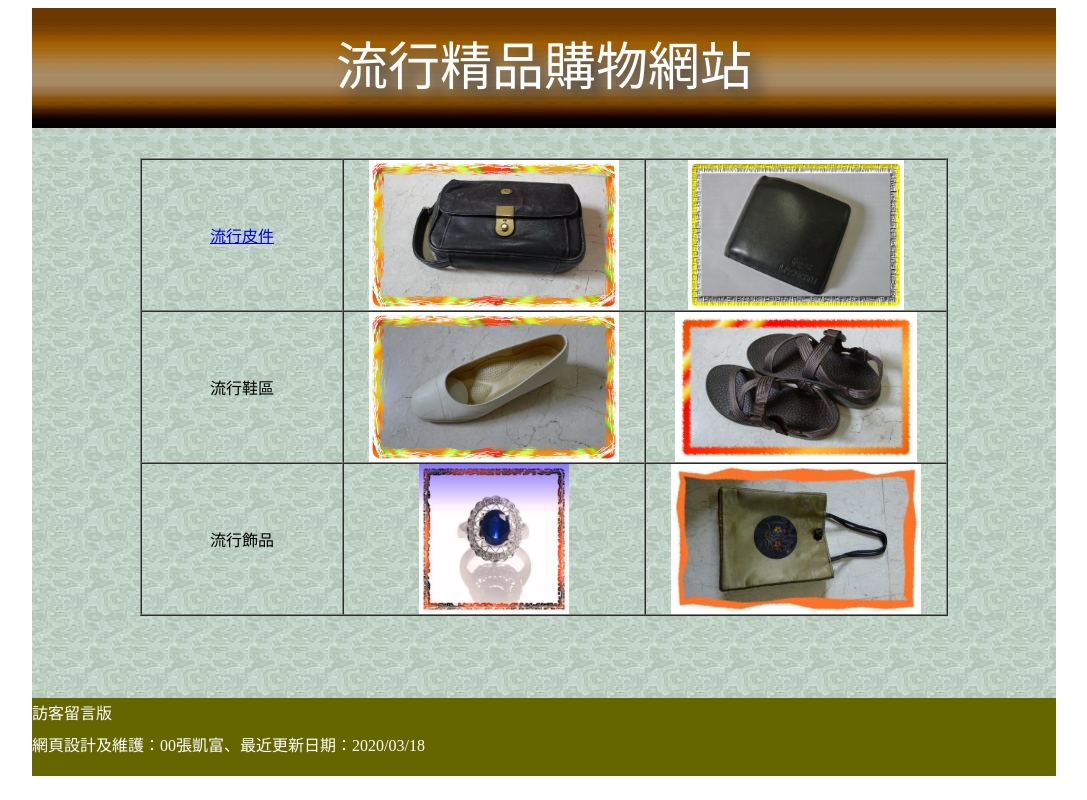
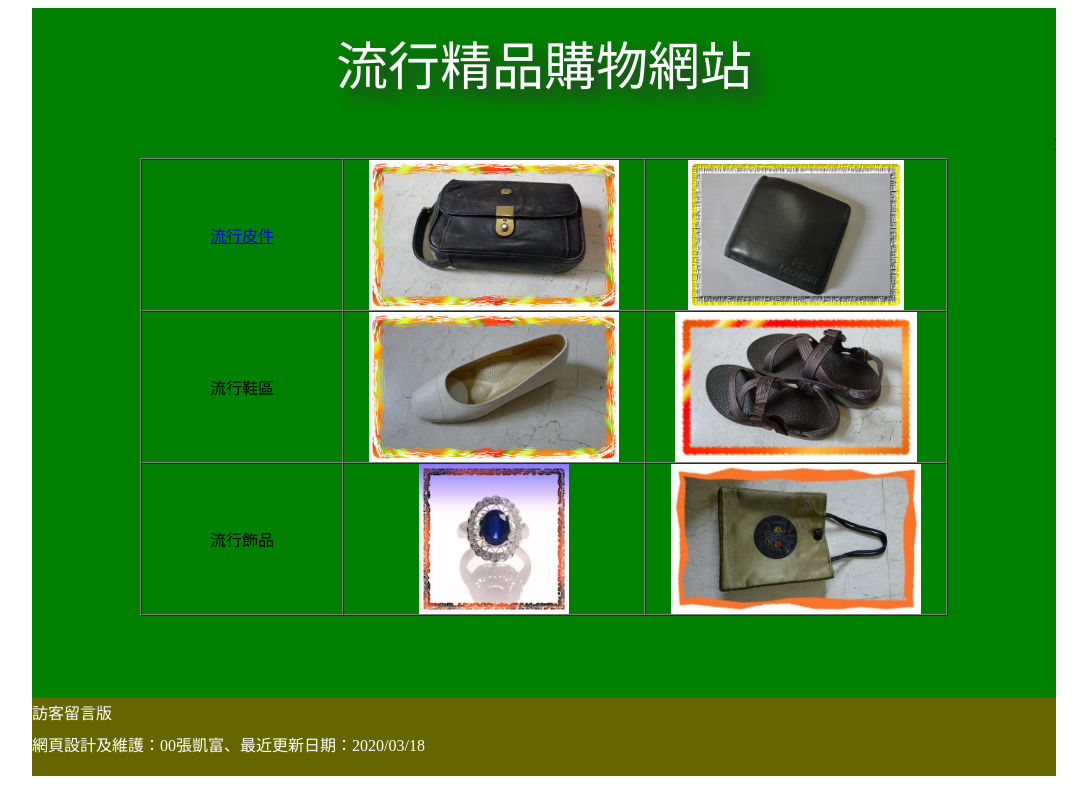
Before and after one commit to xiao-fighting/test-1, a plain HTML site: page index.html in a window 1280 px wide. Shown: the whole page, without its empty margins (96-1183 px from the left). Drawn offline with Linux system fonts and the light colour scheme.

Commit message:
換背景 #1

```diff
--- a/index.html
+++ b/index.html
@@ -12,7 +12,7 @@
 #top {
 	height: 120px;
 	width: 1024px;
-	background-image: url(images/0401.jpg);
+	background: green;
 	font-family: "標楷體";
 	font-size: 52px;
 	line-height: 120px;
@@ -27,7 +27,7 @@
 #marquee {
 	height: 30px;
 	width: 1024px;
-	background-image: url(images/0402.jpg);
+	background:green;
 }
 #main #marquee marquee {
 	font-family: "標楷體";
@@ -38,7 +38,7 @@
 #content {
 	height: 540px;
 	width: 1024px;
-	background-image: url(images/0402.jpg);
+	background: green;
 }
 #footer {
 	height: 78px;
```
